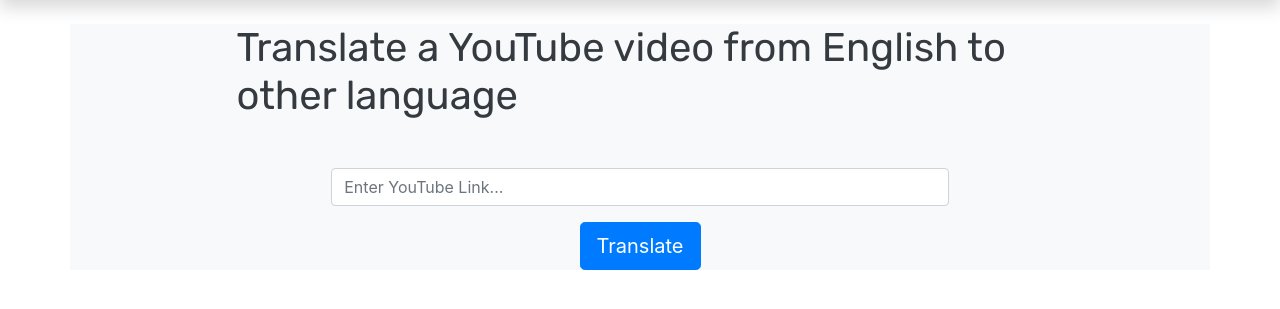
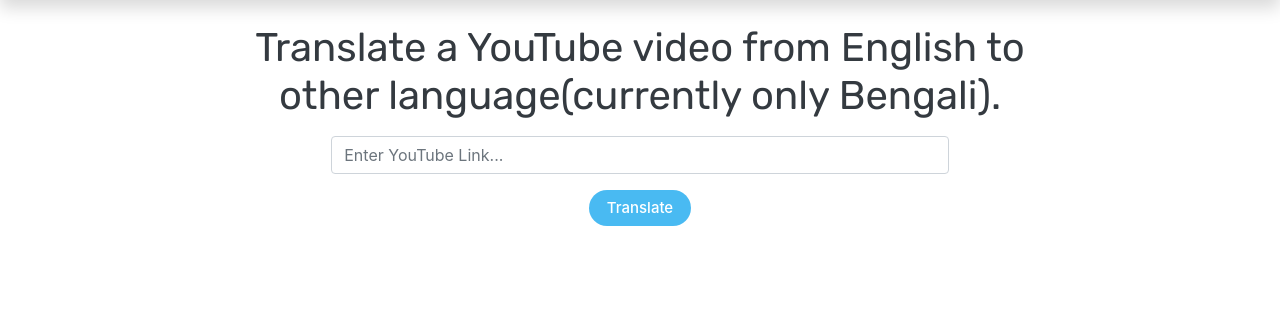
Before and after one commit to rajdeepmondal1/yt-video-translate, a Django app: page /video/ in a window 1280 px wide. Shown: the part 56-365 px from the top of the page. Run offline with Django 3.2, Linux system fonts and the light colour scheme; the visitor is signed in with stand-in values (Sample User, id 1); some libraries are stand-ins or nearby versions.

Commit message:
a little revamp

```diff
--- a/yt_video_translate/static/css/project.css
+++ b/yt_video_translate/static/css/project.css
@@ -43,3 +43,71 @@
     transform: rotate(1turn);
   }
 }
+
+.form_container {
+  display: flex;
+  align-items: center;
+  -webkit-box-align: center;
+  justify-content: center;
+  -webkit-box-pack: center;
+  flex-direction: column;
+  /* -webkit-box-orient: column; */
+  /* -webkit-box-direction: column; */
+  text-align: center;
+}
+
+.try_it_button {
+  display: inline-block;
+  position: relative;
+  -webkit-appearance: none;
+  -moz-appearance: none;
+  appearance: none;
+  border: none;
+  outline: none;
+  border-radius: 18px;
+  box-sizing: border-box;
+  line-height: 16px;
+  padding-top: 10px;
+  padding-bottom: 10px;
+  padding-left: 18px;
+  padding-right: 18px;
+  margin-left: 0;
+  background: #ee4b2b;
+  color: #ffffff;
+  font-family: inherit;
+  font-weight: 500;
+  font-size: 15px;
+  text-align: center;
+  text-decoration: none;
+  cursor: default;
+  -webkit-tap-highlight-color: transparent;
+  box-shadow: undefined;
+}
+
+.translate_button {
+  display: inline-block;
+  position: relative;
+  -webkit-appearance: none;
+  -moz-appearance: none;
+  appearance: none;
+  border: none;
+  outline: none;
+  border-radius: 18px;
+  box-sizing: border-box;
+  line-height: 16px;
+  padding-top: 10px;
+  padding-bottom: 10px;
+  padding-left: 18px;
+  padding-right: 18px;
+  margin-left: 0;
+  background: #49baf2;
+  color: #ffffff;
+  font-family: inherit;
+  font-weight: 500;
+  font-size: 15px;
+  text-align: center;
+  text-decoration: none;
+  cursor: default;
+  -webkit-tap-highlight-color: transparent;
+  box-shadow: undefined;
+}
--- a/yt_video_translate/static/js/project.js
+++ b/yt_video_translate/static/js/project.js
@@ -26,3 +26,25 @@
 checkStatus();
 setInterval(checkStatus, 2000);
 // };
+
+var start = document.getElementById("translate_button"),
+  current_progress = 0,
+  step = 0.5; // the smaller this is the slower the progress bar
+
+start.onclick = function () {
+  interval = setInterval(function () {
+    current_progress += step;
+    progress =
+      Math.round((Math.atan(current_progress) / (Math.PI / 2)) * 100 * 1000) /
+      1000;
+    $(".progress-bar")
+      .css("width", progress + "%")
+      .attr("aria-valuenow", progress)
+      .text(progress + "%");
+    if (progress >= 100) {
+      clearInterval(interval);
+    } else if (progress >= 70) {
+      step = 0.1;
+    }
+  }, 100);
+};
--- a/yt_video_translate/templates/base.html
+++ b/yt_video_translate/templates/base.html
@@ -159,7 +159,7 @@
 
 </div>
 
-<div class="container bg-light">
+<div class="container" id="center_me_from_the_base">
 
     {% if messages %}
         {% for message in messages %}
--- a/yt_video_translate/templates/video_translator/video_index.html
+++ b/yt_video_translate/templates/video_translator/video_index.html
@@ -2,15 +2,15 @@
 {% load crispy_forms_tags %}
 {% load static %}
 {% block content %}
-<div class="container" id="form_container">
+<div class="container form_container" id="form_container">
   <div class="row">
     <div class="d-flex justify-content-center align-items-center">
       <div class="col-xl-9 mx-auto">
         <h1
-          class="text-dark mb-5 justify-content-center"
+          class="text-dark mb-3 justify-content-center"
           style="font-family: Rubik, sans-serif;"
         >
-          Translate a YouTube video from English to other language
+          Translate a YouTube video from English to other language(currently only Bengali).
         </h1>
       </div>
     </div>
@@ -24,7 +24,7 @@
       >
         {% csrf_token %} {{ form|crispy }}
         <div id="translate_onclick" class="d-flex justify-content-center align-items-center">
-          <button type="submit" class="btn btn-primary btn-lg mx-auto">
+          <button type="submit" class="btn btn-primary btn-lg mx-auto translate_button" id="translate_button">
             Translate
           </button>
         </div>
```
Also changed, not shown: yt_video_translate/templates/pages/home.html (+13 -7 lines), yt_video_translate/templates/video_translator/task_processing.html (+15 -6 lines), 1 other file. Lines whose indentation alone changed are shown as unchanged.
